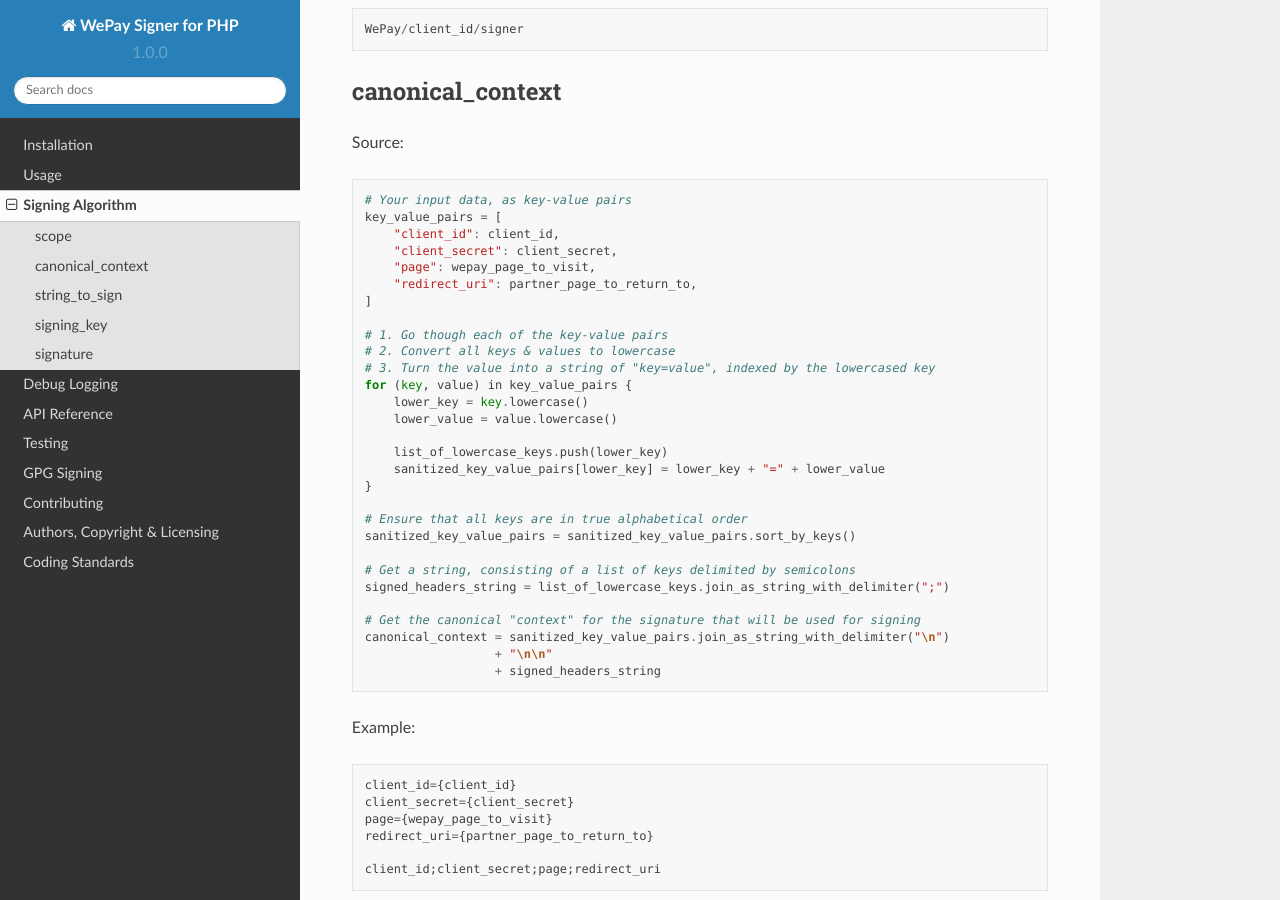
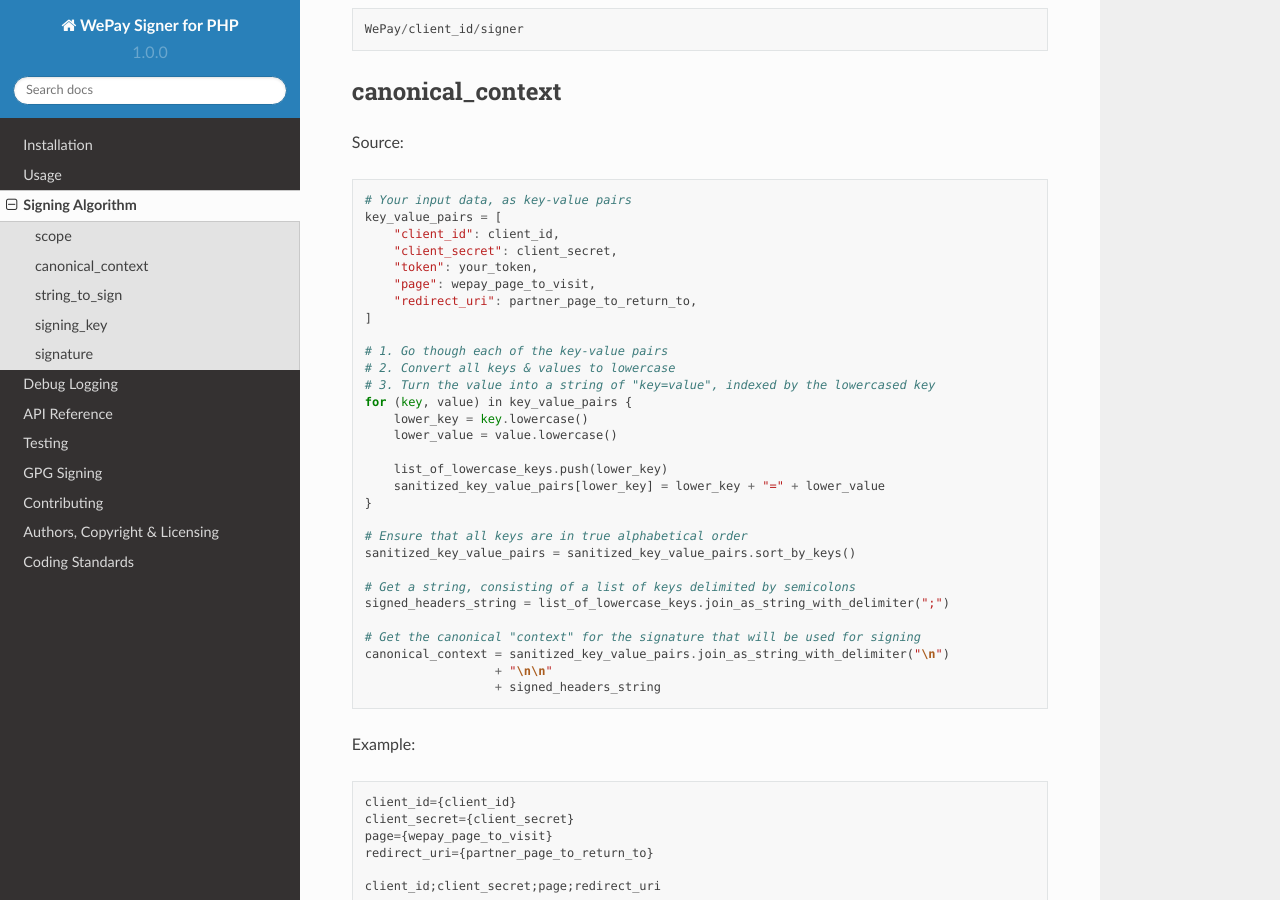
Before and after one commit to wepay/signer-php, a Sphinx documentation site: the page built from docs/signing-algorithm.rst, in a window 1280 px wide and 900 px high, scrolled down 483 px. Built offline with Sphinx 7.4.7 and the Read the Docs theme 2.0.0, drawn with Linux system fonts in a browser that asks for light colours; pages that are not in the unit, such as notebooks, are missing from menus.

Commit message:
Update signing-algorithm.rst

```diff
--- a/docs/signing-algorithm.rst
+++ b/docs/signing-algorithm.rst
@@ -35,6 +35,7 @@
     key_value_pairs = [
         "client_id": client_id,
         "client_secret": client_secret,
+        "token": your_token,
         "page": wepay_page_to_visit,
         "redirect_uri": partner_page_to_return_to,
     ]
```
